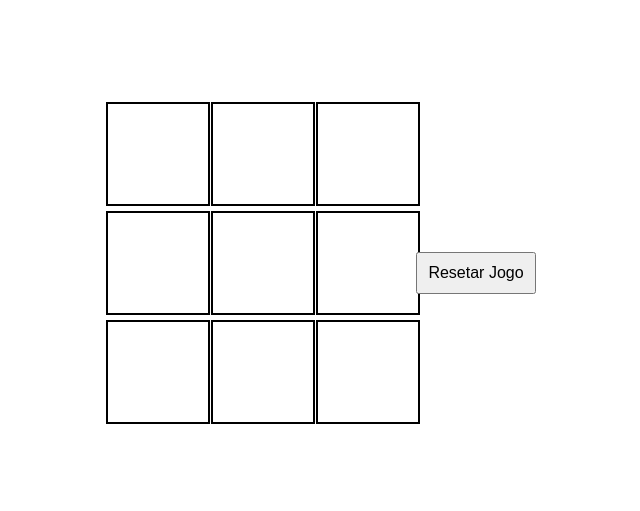
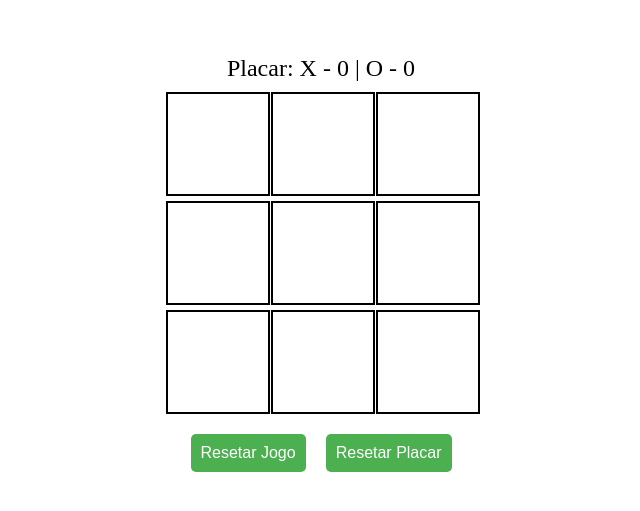
Before and after one commit to Afonso467/Projetos-Pessoais, a plain HTML site: page galo.html in a window 1280 px wide. Shown: the part 137-648 px from the top of the page, without its empty margins (319-959 px from the left). Drawn offline with Linux system fonts and the light colour scheme.

Commit message:
jogo do galo feito, readme atualizado

```diff
--- a/velha.html
+++ b/galo.html
@@ -3,13 +3,14 @@
 <head>
     <meta charset="UTF-8">
     <meta name="viewport" content="width=device-width, initial-scale=1.0">
-    <title>Jogo da Velha</title>
+    <title>Jogo do Galo</title>
 
     <style>
         body {
             display: flex;
             align-items: center;
             justify-content: center;
+            flex-direction: column;
             height: 100vh;
             margin: 0;
         }
@@ -18,6 +19,7 @@
             display: grid;
             grid-template-columns: repeat(3, 100px);
             grid-gap: 5px;
+            margin-bottom: 20px;
         }
 
         .cell {
@@ -34,27 +36,49 @@
             background-color: #eee;
         }
 
-        #reset-button {
-            margin-top: 20px;
+        #reset-buttons {
+            display: flex;
+            gap: 20px;
+        }
+
+        #reset-button,
+        #score-reset-button {
             font-size: 16px;
             padding: 10px;
             cursor: pointer;
+            background-color: #4caf50;
+            color: white;
+            border: none;
+            border-radius: 5px;
+        }
+
+        #score {
+            font-size: 24px;
+            margin-bottom: 10px;
         }
     </style>
 </head>
 <body>
+    <div id="score">Placar: X - 0 | O - 0</div>
+
     <div id="game-board">
         <!-- As células do tabuleiro serão preenchidas dinamicamente pelo JavaScript -->
     </div>
 
-    <button id="reset-button" onclick="resetGame()">Resetar Jogo</button>
+    <div id="reset-buttons">
+        <button id="reset-button" onclick="resetGame()">Resetar Jogo</button>
+        <button id="score-reset-button" onclick="resetScore()">Resetar Placar</button>
+    </div>
 
     <script>
         let currentPlayer = 'X';
         let gameBoard = ['', '', '', '', '', '', '', '', ''];
+        let scoreX = 0;
+        let scoreO = 0;
 
         document.addEventListener('DOMContentLoaded', () => {
             const board = document.getElementById('game-board');
+            const scoreDisplay = document.getElementById('score');
 
             // Cria as células do tabuleiro
             for (let i = 0; i < 9; i++) {
@@ -74,6 +98,7 @@
                     updateBoard();
                     if (checkWinner()) {
                         alert(`Jogador ${currentPlayer} venceu!`);
+                        updateScore();
                     } else if (gameBoard.every(cell => cell !== '')) {
                         alert('O jogo terminou em empate!');
                     } else {
@@ -107,6 +132,15 @@
                     gameBoard[pattern[1]] === gameBoard[pattern[2]]
                 );
             }
+
+            function updateScore() {
+                if (currentPlayer === 'X') {
+                    scoreX++;
+                } else {
+                    scoreO++;
+                }
+                scoreDisplay.textContent = `Placar: X - ${scoreX} | O - ${scoreO}`;
+            }
         });
 
         function resetGame() {
@@ -115,6 +149,13 @@
             currentPlayer = 'X';
             gameBoard = ['', '', '', '', '', '', '', '', ''];
         }
+
+        function resetScore() {
+            scoreX = 0;
+            scoreO = 0;
+            const scoreDisplay = document.getElementById('score');
+            scoreDisplay.textContent = `Placar: X - 0 | O - 0`;
+        }
     </script>
 </body>
 </html>
```
Also changed, not shown: 1 other file.
